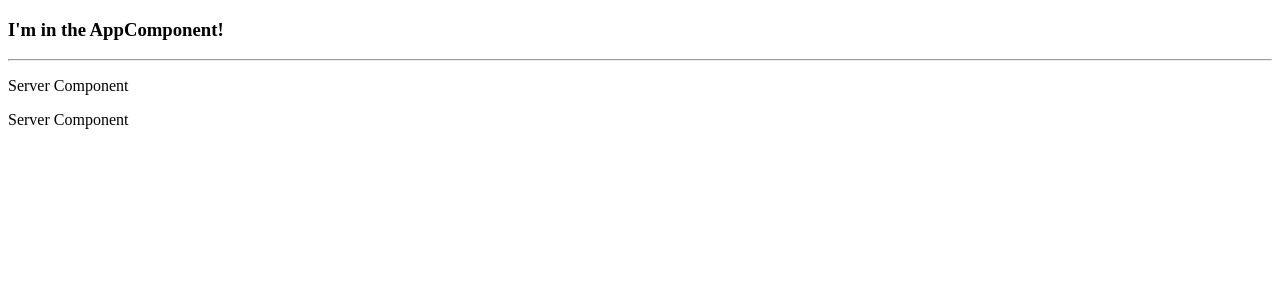
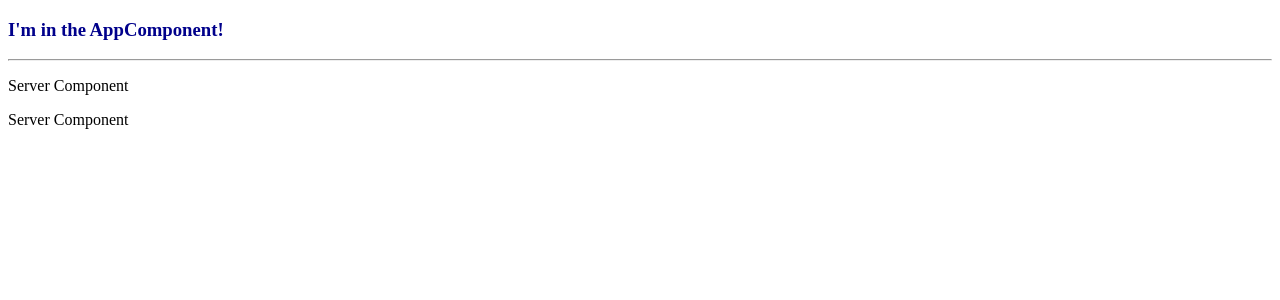
Before and after one commit to sujitacharya2005/AngularLearning, an Angular app in the folder FirstAngularApp/: page / in a window 1280 px wide. Shown: the top 300 px of the page. Built offline with nearby package versions, Linux system fonts and the light colour scheme.

Commit message:
inline style and external css file

```diff
--- a/FirstAngularApp/src/app/app.component.css
+++ b/FirstAngularApp/src/app/app.component.css
@@ -0,0 +1,3 @@
+h3 {
+  color:  darkblue
+}
--- a/FirstAngularApp/src/app/app.component.ts
+++ b/FirstAngularApp/src/app/app.component.ts
@@ -3,7 +3,12 @@ import { Component } from '@angular/core';
 @Component({
   selector: 'app-root',
   templateUrl: './app.component.html',
-  styleUrls: ['./app.component.css']
+  // styleUrls: ['./app.component.css']
+  styles: [`
+  h3 {
+    color: darkblue;
+  }
+  `]
 })
 export class AppComponent {
 
```
